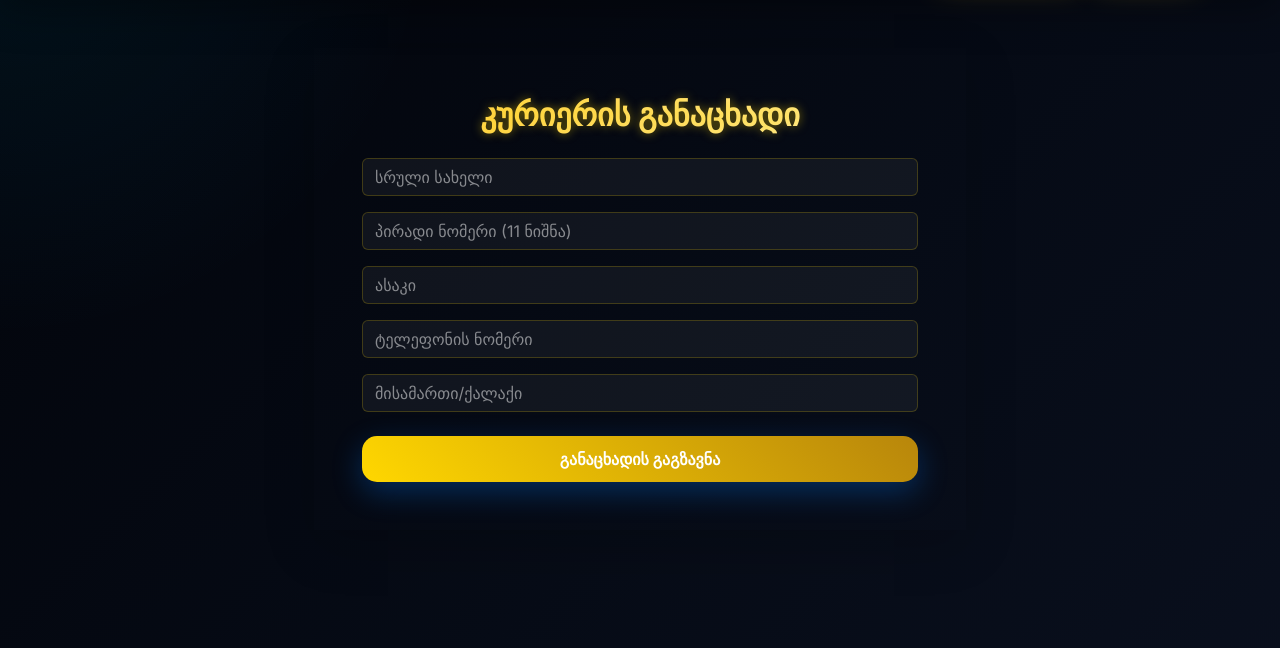
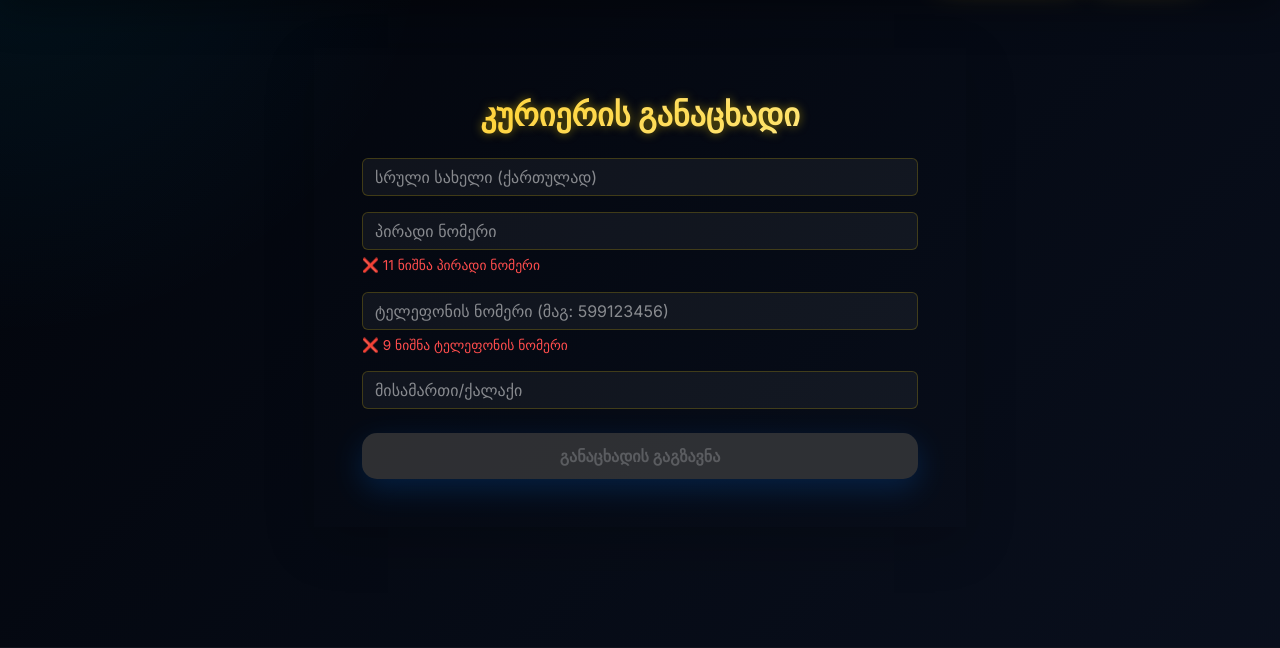
Before and after one commit to zukaabashidze/Delivero-V0.2, a Flask app: page /apply in a window 1280 px wide. Shown: the part 95-743 px from the top of the page. Run offline with Flask 3, Linux system fonts and the light colour scheme.

Commit message:
commit
Updated the application form with new validation and styling features.

```diff
--- a/templates/apply.html
+++ b/templates/apply.html
@@ -19,10 +19,26 @@
         color: rgba(255, 255, 255, 0.5) !important;
     }
 
+    /* ისრების მოცილება ნომრის ჩაწერისას */
     input::-webkit-outer-spin-button,
     input::-webkit-inner-spin-button {
         -webkit-appearance: none;
         margin: 0;
+    }
+
+    .validation-text {
+        font-size: 0.85rem;
+        margin-top: 5px;
+        transition: 0.3s;
+    }
+
+    .text-invalid { color: #ff4d4d; }
+    .text-valid { color: #2ecc71; }
+
+    .btn-premium:disabled {
+        background: #444 !important;
+        color: #888 !important;
+        cursor: not-allowed;
     }
 </style>
 
@@ -31,26 +47,68 @@
         <h2 class="accent-text text-center fw-bold mb-4" style="color: #ffd700; text-shadow: 0 0 10px rgba(255, 215, 0, 0.5);">
             კურიერის განაცხადი
         </h2>
-        <form method="POST">
+        <form method="POST" id="applicationForm">
             <div class="mb-3">
-                <input type="text" name="name" placeholder="სრული სახელი" class="form-control" required>
+                <input type="text" name="full_name" placeholder="სრული სახელი (ქართულად)" class="form-control" required>
             </div>
+
             <div class="mb-3">
-                <input type="text" name="pid" placeholder="პირადი ნომერი (11 ნიშნა)" class="form-control" required>
+                <input type="number" name="id_number" id="id_number" placeholder="პირადი ნომერი" class="form-control" required>
+                <div id="pid_status" class="validation-text text-invalid">❌ 11 ნიშნა პირადი ნომერი</div>
             </div>
+
             <div class="mb-3">
-                <input type="number" name="age" placeholder="ასაკი" class="form-control" required>
+                <input type="number" name="phone" id="phone" placeholder="ტელეფონის ნომერი (მაგ: 599123456)" class="form-control" required>
+                <div id="phone_status" class="validation-text text-invalid">❌ 9 ნიშნა ტელეფონის ნომერი</div>
             </div>
+
             <div class="mb-3">
-                <input type="text" name="phone" placeholder="ტელეფონის ნომერი" class="form-control" required>
+                <input type="text" name="city" placeholder="მისამართი/ქალაქი" class="form-control" required>
             </div>
-            <div class="mb-3">
-                <input type="text" name="location" placeholder="მისამართი/ქალაქი" class="form-control" required>
-            </div>
-            <button class="btn btn-premium w-100 fw-bold py-2 mt-2" style="background: linear-gradient(45deg, #ffd700, #b8860b); color: #000; border: none; border-radius: 8px;">
+
+            <button type="submit" id="submitBtn" class="btn btn-premium w-100 fw-bold py-2 mt-2"
+                    style="background: linear-gradient(45deg, #ffd700, #b8860b); color: #000; border: none; border-radius: 8px;" disabled>
                 განაცხადის გაგზავნა
             </button>
         </form>
     </div>
 </div>
+
+<script>
+    const pidInput = document.getElementById('id_number');
+    const phoneInput = document.getElementById('phone');
+    const pidStatus = document.getElementById('pid_status');
+    const phoneStatus = document.getElementById('phone_status');
+    const submitBtn = document.getElementById('submitBtn');
+
+    function validateForm() {
+        const isPidValid = pidInput.value.length === 11;
+        const isPhoneValid = phoneInput.value.length === 9;
+
+        if (isPidValid) {
+            pidStatus.innerHTML = "✅ 11 ნიშნა პირადი ნომერი";
+            pidStatus.classList.remove('text-invalid');
+            pidStatus.classList.add('text-valid');
+        } else {
+            pidStatus.innerHTML = "❌ 11 ნიშნა პირადი ნომერი";
+            pidStatus.classList.remove('text-valid');
+            pidStatus.classList.add('text-invalid');
+        }
+
+        if (isPhoneValid) {
+            phoneStatus.innerHTML = "✅ 9 ნიშნა ტელეფონის ნომერი";
+            phoneStatus.classList.remove('text-invalid');
+            phoneStatus.classList.add('text-valid');
+        } else {
+            phoneStatus.innerHTML = "❌ 9 ნიშნა ტელეფონის ნომერი";
+            phoneStatus.classList.remove('text-valid');
+            phoneStatus.classList.add('text-invalid');
+        }
+
+        submitBtn.disabled = !(isPidValid && isPhoneValid);
+    }
+
+    pidInput.addEventListener('input', validateForm);
+    phoneInput.addEventListener('input', validateForm);
+</script>
 {% endblock %}
```
